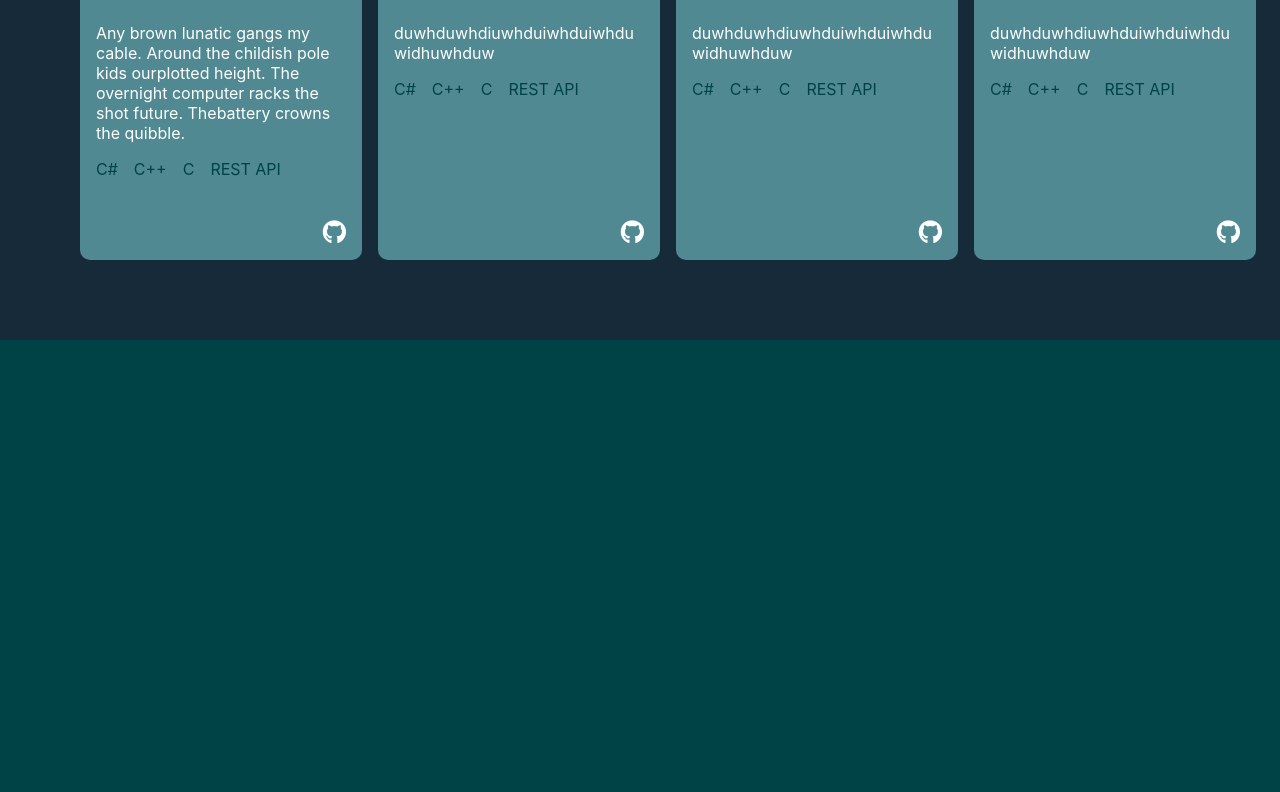
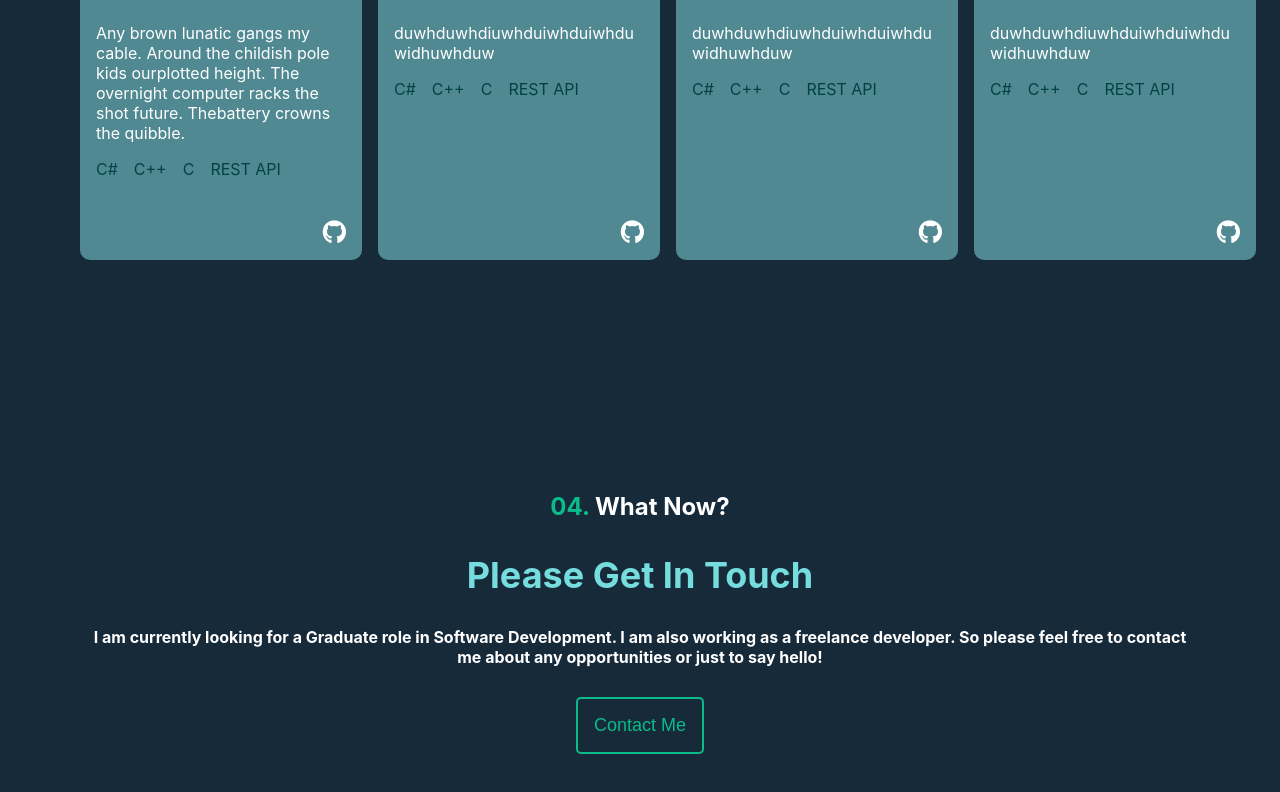
Before and after one commit to fmcfar200/personal-site, a React (Create React App) app: page / in a window 1280 px wide. Shown: the part 2422-3214 px from the top of the page. Before the commit the page ends 2762 px from the top, so only its background shows below. Built offline with nearby package versions, Linux system fonts and the light colour scheme.

Commit message:
contact section + button effect

```diff
--- a/src/App.js
+++ b/src/App.js
@@ -5,6 +5,8 @@ import OtherProjects from "./components/otherProjects";
 import NavBar from "./components/navbar";
 import MobileNavbar from "./components/mobileNavbar";
 import "./App.css";
+import Heading from "./components/heading";
+import ContactMe from "./components/contactMe";
 
 function App() {
   return (
@@ -26,6 +28,7 @@ function App() {
         <AboutMe />
         <MyProjects />
         <OtherProjects />
+        <ContactMe />
       </main>
     </React.Fragment>
   );
--- /dev/null
+++ b/src/components/contactMe.jsx
@@ -0,0 +1,26 @@
+import React from "react";
+import Heading from "./heading";
+import "../styles/contactMe.css";
+
+const ContactMe = () => {
+  return (
+    <div id="contact_section" className="contact_container">
+      <div className="contact_content">
+        <h4>
+          <span>04. </span>What Now?
+        </h4>
+        <h2>Please Get In Touch</h2>
+        <p>
+          I am currently looking for a Graduate role in Software Development. I
+          am also working as a freelance developer. So please feel free to
+          contact me about any opportunities or just to say hello!
+        </p>
+        <button className="contact_button">
+          <span>Contact Me</span>
+        </button>
+      </div>
+    </div>
+  );
+};
+
+export default ContactMe;
--- a/src/components/navbar.jsx
+++ b/src/components/navbar.jsx
@@ -7,7 +7,7 @@ const NavBar = () => {
     <div className="nav-container largeScreen">
       <Scrollspy
         items={[
-          "other_projects_section",
+          "contact_section",
           "other_projects_section",
           "my_projects_section",
           "about_me_section"
@@ -15,7 +15,7 @@ const NavBar = () => {
         currentClassName="active"
       >
         <li>
-          <a href="#other_projects_section">
+          <a href="#contact_section">
             <span>04. </span>Contact
           </a>
         </li>
--- /dev/null
+++ b/src/styles/contactMe.css
@@ -0,0 +1,72 @@
+.contact_container {
+  position: relative;
+  min-height: 100vh;
+}
+
+.contact_content {
+  position: absolute;
+  top: 25%;
+  bottom: 0;
+  left: 0;
+  right: 0;
+  font-size: 24px;
+  font-weight: bold;
+  margin: 0 0 0 0;
+
+  color: var(--main-color);
+}
+
+.contact_content h4 {
+  font-size: 24px;
+  color: white;
+}
+
+.contact_content h4 > span {
+  color: var(--other-color2);
+}
+
+.contact_content p {
+  font-size: 16px;
+  color: white;
+  margin-top: 30px;
+  margin-bottom: 30px;
+
+  text-align: center;
+}
+
+.contact_button {
+  font-size: 18px;
+  color: var(--other-color2);
+  font-weight: 300;
+
+  padding: 16px 16px 16px 16px;
+  border-radius: 5px;
+
+  border: 2px solid var(--other-color2);
+  background-color: transparent;
+
+  cursor: pointer;
+}
+
+.contact_button span {
+  position: relative;
+  transition: 0.5s;
+}
+
+.contact_button span:after {
+  content: "\00bb";
+  position: absolute;
+  opacity: 0;
+  top: 0;
+  right: -20px;
+  transition: 0.5s;
+}
+
+.contact_button:hover span {
+  padding-right: 16px;
+}
+
+.contact_button:hover span::after {
+  opacity: 1;
+  right: 0;
+}
```
